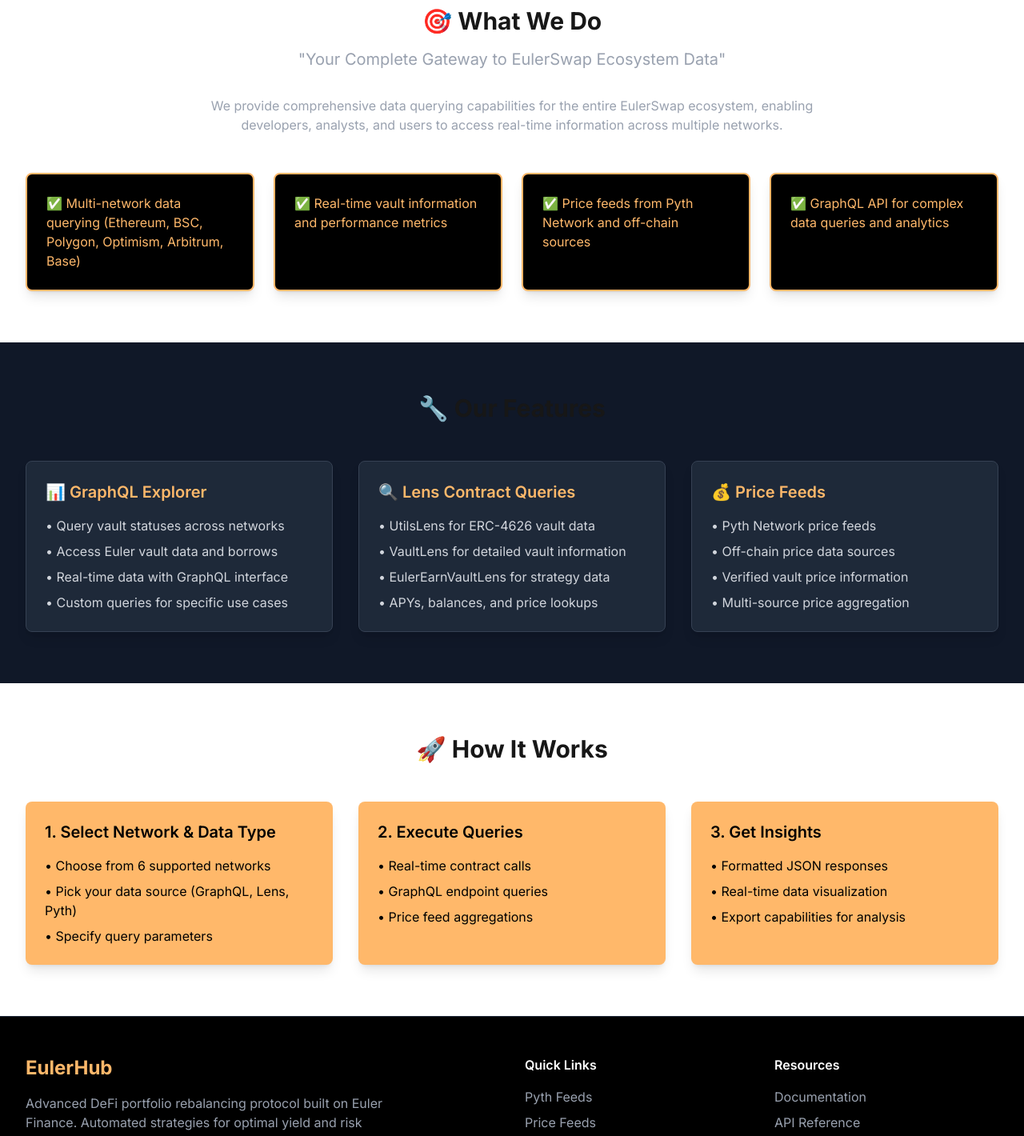
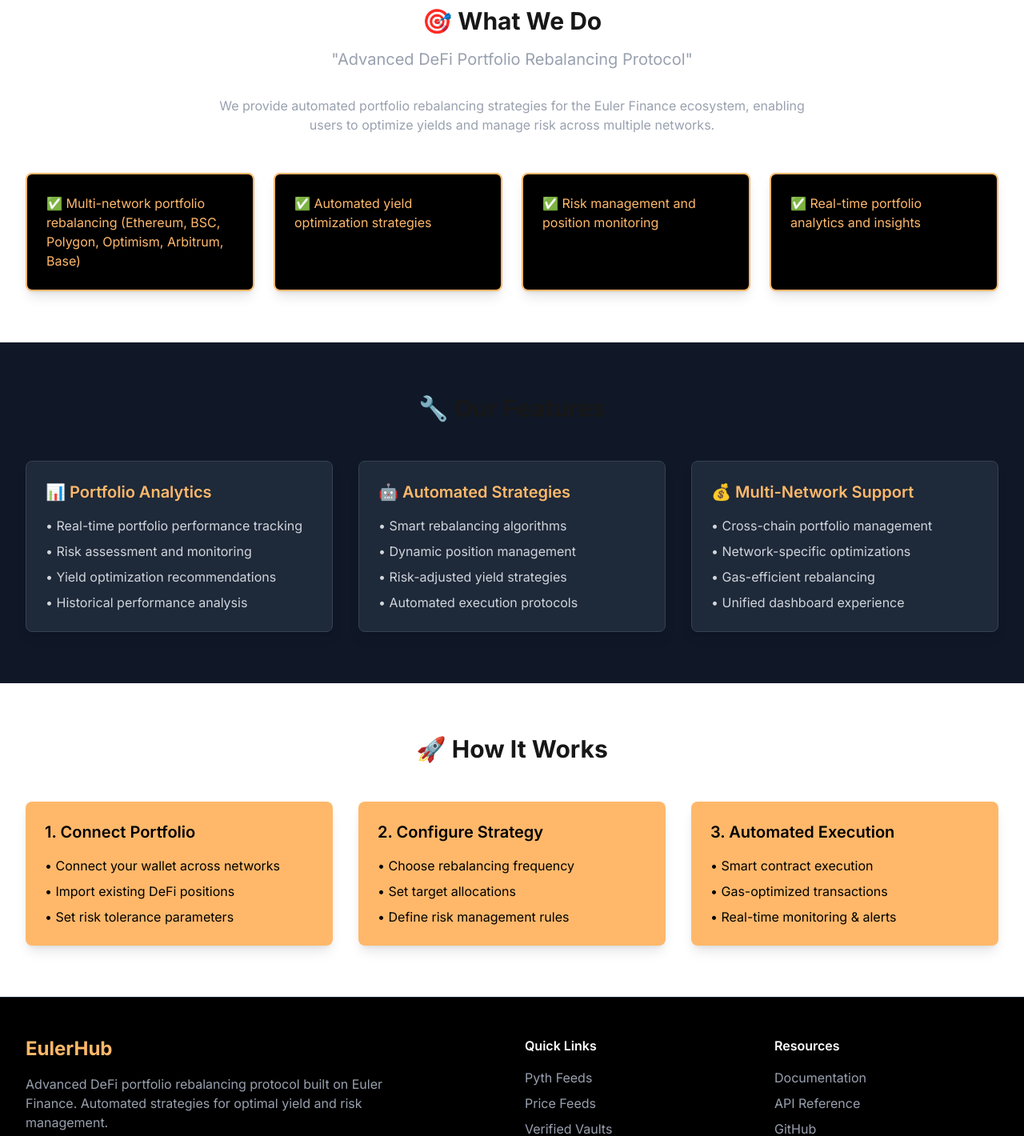
Before and after one commit to ayushsingh82/EulerHub, a Next.js app: page / in a window 1280 px wide. Shown: the part 920-2340 px from the top of the page at 80% size. Built offline with nearby package versions, Linux system fonts and the light colour scheme; no server answers; what wagmi would draw is missing.

Commit message:
name fix

```diff
--- a/src/app/layout.tsx
+++ b/src/app/layout.tsx
@@ -28,7 +28,7 @@
 } from "@tanstack/react-query";
 
 const config = getDefaultConfig({
-  appName: 'EulerHub ',
+  appName: 'EulerHub',
   projectId: process.env.NEXT_PUBLIC_WALLET_CONNECT_PROJECT_ID || 'YOUR_PROJECT_ID',
   chains: [sepolia, mainnet, polygon, optimism, arbitrum, base],
   ssr: true,
@@ -88,6 +88,11 @@
               <li>
                 <a href="/verified-vault" className="text-gray-400 hover:text-orange-300 transition-colors">
                   Verified Vaults
+                </a>
+              </li>
+              <li>
+                <a href="/vaultadrresses" className="text-gray-400 hover:text-orange-300 transition-colors">
+                  Vault Addresses
                 </a>
               </li>
 
@@ -172,6 +177,9 @@
                       <a href="/verified-vault" className="text-gray-300 hover:text-orange-300 transition-colors px-2 py-2 text-sm font-medium hover:underline">
                         Verified Vault
                       </a>
+                      <a href="/vaultadrresses" className="text-gray-300 hover:text-orange-300 transition-colors px-2 py-2 text-sm font-medium hover:underline">
+                        Vault Addresses
+                      </a>
                       <a href="/offchain-price" className="text-gray-300 hover:text-orange-300 transition-colors px-2 py-2 text-sm font-medium hover:underline">
                         Offchain
                       </a>
--- a/src/app/metadata.ts
+++ b/src/app/metadata.ts
@@ -1,6 +1,6 @@
 import type { Metadata } from "next";
 
 export const metadata: Metadata = {
-  title: "EulerHub Rebalancing Protocol",
-  description: "Automated Rebalancing for DeFi Portfolios on EulerHub",
+  title: "EulerHub - DeFi Portfolio Rebalancing Protocol",
+  description: "Advanced DeFi portfolio rebalancing protocol built on Euler Finance. Automated strategies for optimal yield and risk management.",
 };
--- a/src/app/page.tsx
+++ b/src/app/page.tsx
@@ -19,11 +19,11 @@
         {/* Content */}
         <div className="relative z-10 text-center px-4 sm:px-6 lg:px-8 max-w-7xl mx-auto">
           <h1 className="text-4xl sm:text-5xl md:text-6xl font-bold mb-6 text-white">
-            🔍 <span className="text-orange-300">EulerSwap</span> Ecosystem Query Hub
+            🔍 <span className="text-orange-300">EulerHub</span> Portfolio Rebalancing Protocol
           </h1>
           <p className="text-xl text-gray-300 mb-8 max-w-3xl mx-auto">
-            The ultimate one-stop platform for querying all EulerSwap ecosystem data across multiple networks.
-            Get real-time insights into vaults, prices, strategies, and more.
+            Advanced DeFi portfolio rebalancing protocol built on Euler Finance.
+            Automated strategies for optimal yield and risk management.
           </p>
           <div className="flex gap-4 justify-center">
             <button className="bg-orange-300 text-black px-6 py-3 rounded-full font-medium hover:bg-orange-400 transition-colors">
@@ -41,19 +41,19 @@
         <div className="text-center mb-12">
           <h2 className="text-3xl font-bold mb-4">🎯 What We Do</h2>
           <p className="text-xl text-gray-400 mb-8">
-            &quot;Your Complete Gateway to EulerSwap Ecosystem Data&quot;
+            &quot;Advanced DeFi Portfolio Rebalancing Protocol&quot;
           </p>
           <p className="text-gray-400 max-w-3xl mx-auto">
-            We provide comprehensive data querying capabilities for the entire EulerSwap ecosystem,
-            enabling developers, analysts, and users to access real-time information across multiple networks.
+            We provide automated portfolio rebalancing strategies for the Euler Finance ecosystem,
+            enabling users to optimize yields and manage risk across multiple networks.
           </p>
         </div>
         <div className="grid grid-cols-1 md:grid-cols-2 lg:grid-cols-4 gap-6">
           {[
-            "Multi-network data querying (Ethereum, BSC, Polygon, Optimism, Arbitrum, Base)",
-            "Real-time vault information and performance metrics",
-            "Price feeds from Pyth Network and off-chain sources",
-            "GraphQL API for complex data queries and analytics"
+            "Multi-network portfolio rebalancing (Ethereum, BSC, Polygon, Optimism, Arbitrum, Base)",
+            "Automated yield optimization strategies",
+            "Risk management and position monitoring",
+            "Real-time portfolio analytics and insights"
           ].map((feature, index) => (
             <div key={index} className="bg-black p-6 rounded-lg shadow-lg border-2 border-orange-300 hover:bg-orange-300 hover:text-black transition-all duration-300 transform hover:scale-105 cursor-pointer">
               <p className="text-orange-300 hover:text-black transition-colors duration-300">✅ {feature}</p>
@@ -67,30 +67,30 @@
         <h2 className="text-3xl font-bold text-center mb-12">🔧 Our Features</h2>
         <div className="grid grid-cols-1 md:grid-cols-3 gap-8">
           <div className="bg-gray-800 p-6 rounded-lg shadow-lg border border-gray-700">
-            <h3 className="text-xl font-semibold mb-4 text-orange-300">📊 GraphQL Explorer</h3>
+            <h3 className="text-xl font-semibold mb-4 text-orange-300">📊 Portfolio Analytics</h3>
             <ul className="text-gray-300 space-y-2">
-              <li>• Query vault statuses across networks</li>
-              <li>• Access Euler vault data and borrows</li>
-              <li>• Real-time data with GraphQL interface</li>
-              <li>• Custom queries for specific use cases</li>
+              <li>• Real-time portfolio performance tracking</li>
+              <li>• Risk assessment and monitoring</li>
+              <li>• Yield optimization recommendations</li>
+              <li>• Historical performance analysis</li>
             </ul>
           </div>
           <div className="bg-gray-800 p-6 rounded-lg shadow-lg border border-gray-700">
-            <h3 className="text-xl font-semibold mb-4 text-orange-300">🔍 Lens Contract Queries</h3>
+            <h3 className="text-xl font-semibold mb-4 text-orange-300">🤖 Automated Strategies</h3>
             <ul className="text-gray-300 space-y-2">
-              <li>• UtilsLens for ERC-4626 vault data</li>
-              <li>• VaultLens for detailed vault information</li>
-              <li>• EulerEarnVaultLens for strategy data</li>
-              <li>• APYs, balances, and price lookups</li>
+              <li>• Smart rebalancing algorithms</li>
+              <li>• Dynamic position management</li>
+              <li>• Risk-adjusted yield strategies</li>
+              <li>• Automated execution protocols</li>
             </ul>
           </div>
           <div className="bg-gray-800 p-6 rounded-lg shadow-lg border border-gray-700">
-            <h3 className="text-xl font-semibold mb-4 text-orange-300">💰 Price Feeds</h3>
+            <h3 className="text-xl font-semibold mb-4 text-orange-300">💰 Multi-Network Support</h3>
             <ul className="text-gray-300 space-y-2">
-              <li>• Pyth Network price feeds</li>
-              <li>• Off-chain price data sources</li>
-              <li>• Verified vault price information</li>
-              <li>• Multi-source price aggregation</li>
+              <li>• Cross-chain portfolio management</li>
+              <li>• Network-specific optimizations</li>
+              <li>• Gas-efficient rebalancing</li>
+              <li>• Unified dashboard experience</li>
             </ul>
           </div>
         </div>
@@ -101,27 +101,27 @@
         <h2 className="text-3xl font-bold text-center mb-12">🚀 How It Works</h2>
         <div className="grid grid-cols-1 md:grid-cols-3 gap-8">
           <div className="bg-orange-300 p-6 rounded-lg shadow-lg">
-            <h3 className="text-xl font-semibold mb-4 text-black">1. Select Network & Data Type</h3>
+            <h3 className="text-xl font-semibold mb-4 text-black">1. Connect Portfolio</h3>
             <ul className="text-black space-y-2">
-              <li>• Choose from 6 supported networks</li>
-              <li>• Pick your data source (GraphQL, Lens, Pyth)</li>
-              <li>• Specify query parameters</li>
+              <li>• Connect your wallet across networks</li>
+              <li>• Import existing DeFi positions</li>
+              <li>• Set risk tolerance parameters</li>
             </ul>
           </div>
           <div className="bg-orange-300 p-6 rounded-lg shadow-lg">
-            <h3 className="text-xl font-semibold mb-4 text-black">2. Execute Queries</h3>
+            <h3 className="text-xl font-semibold mb-4 text-black">2. Configure Strategy</h3>
             <ul className="text-black space-y-2">
-              <li>• Real-time contract calls</li>
-              <li>• GraphQL endpoint queries</li>
-              <li>• Price feed aggregations</li>
+              <li>• Choose rebalancing frequency</li>
+              <li>• Set target allocations</li>
+              <li>• Define risk management rules</li>
             </ul>
           </div>
           <div className="bg-orange-300 p-6 rounded-lg shadow-lg">
-            <h3 className="text-xl font-semibold mb-4 text-black">3. Get Insights</h3>
+            <h3 className="text-xl font-semibold mb-4 text-black">3. Automated Execution</h3>
             <ul className="text-black space-y-2">
-              <li>• Formatted JSON responses</li>
-              <li>• Real-time data visualization</li>
-              <li>• Export capabilities for analysis</li>
+              <li>• Smart contract execution</li>
+              <li>• Gas-optimized transactions</li>
+              <li>• Real-time monitoring & alerts</li>
             </ul>
           </div>
         </div>
--- a/src/app/verified-vault/page.tsx
+++ b/src/app/verified-vault/page.tsx
@@ -221,7 +221,6 @@
               <option value={56}>BNB Smart Chain</option>
               <option value={71}>Unichain</option>
               <option value={8453}>Base</option>
-              <option value={11155111}>Sepolia Testnet</option>
             </select>
             <span className="text-sm text-gray-400">
               Current: {getNetworkName(selectedNetwork)}
```
